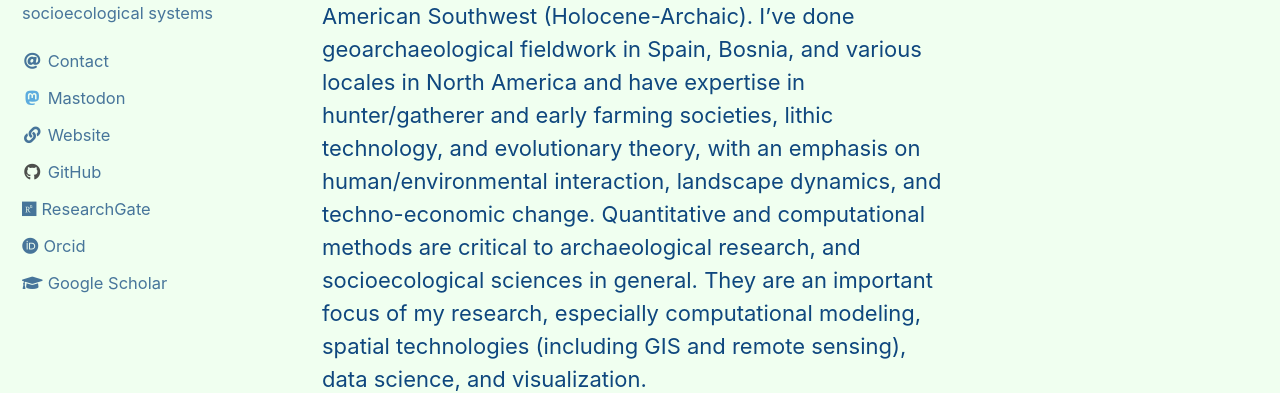
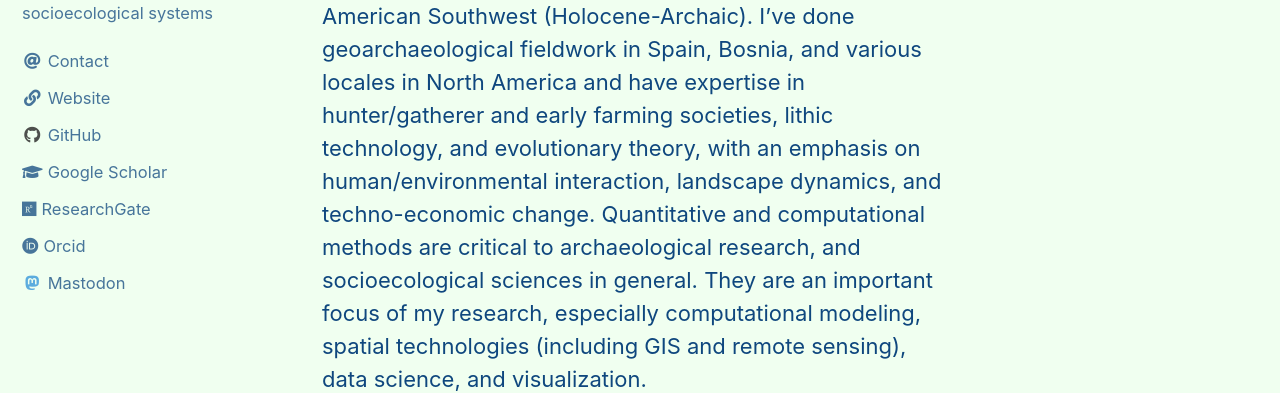
Before and after one commit to cmbarton/grass-mac, a Jekyll site: the page built from _pages/about.md, in a window 1280 px wide and 1374 px high. Shown: the part 370-763 px from the top of the window. Built offline with Jekyll 4.4.1, drawn with Linux system fonts in a browser that asks for light colours; cached includes are drawn as plain includes.

Commit message:
reorganize contact info

```diff
--- a/_config.yml
+++ b/_config.yml
@@ -70,24 +70,24 @@ author:
     - label: "Contact"
       icon: "fas fa-fw fa-at"
       url: "https://search.asu.edu/profile/24728"
-    - label: "Mastodon"
-      icon: "fab fa-fw fa-mastodon"
-      url: "https://fosstodon.org/@cmbarton"
     - label: "Website"
       icon: "fas fa-fw fa-link"
       url: "http://cmbarton.github.io"
     - label: "GitHub"
       icon: "fab fa-fw fa-github"
       url: "https://github.com/cmbarton"
+    - label: "Google Scholar"
+      icon: "fas fa-graduation-cap"
+      url: "https://scholar.google.com/citations?user=_X0uLJkAAAAJ&hl=en"
     - label: "ResearchGate"
       icon: "fab fa-researchgate"
       url: "https://www.researchgate.net/profile/C-Michael-Barton"
     - label: "Orcid"
       icon: "fab fa-orcid"
       url: "https://orcid.org/0000-0003-2561-1927"
-    - label: "Google Scholar"
-      icon: "fas fa-graduation-cap"
-      url: "https://scholar.google.com/citations?user=_X0uLJkAAAAJ&hl=en"
+    - label: "Mastodon"
+      icon: "fab fa-fw fa-mastodon"
+      url: "https://fosstodon.org/@cmbarton"
 
 #    - label: "Twitter"
 #      icon: "fab fa-fw fa-twitter-square"
@@ -120,7 +120,7 @@ footer:
 defaults:
   # _posts
   - scope:
-      path: ""
+      path: "_"
       type: posts
     values:
       layout: single
```
